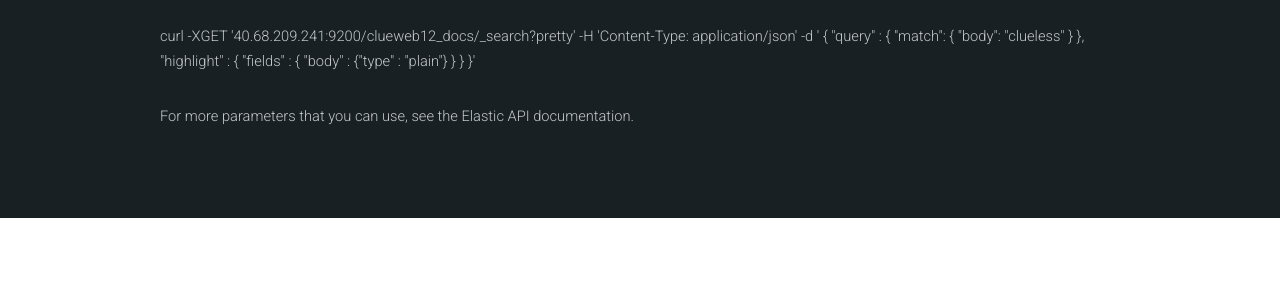
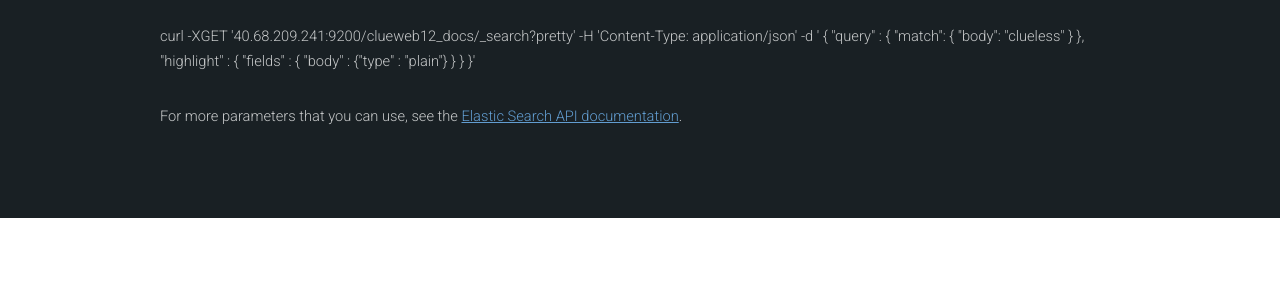
Before and after one commit to ekanou/dynamicsearch, a Jekyll site: the page built from clef-lab.html, in a window 1280 px wide and 900 px high, scrolled down 3866 px. Shown: the part 153-453 px from the top of the window. Built offline with Jekyll 4.4.1, drawn with Linux system fonts in a browser that asks for light colours.

Commit message:
minor edits

```diff
--- a/clef-lab.html
+++ b/clef-lab.html
@@ -145,7 +145,7 @@
                     }'
                 </p>
 
-                <p>For more parameters that you can use, see the Elastic API documentation.
+                <p>For more parameters that you can use, see the <a href="https://www.elastic.co/guide/en/elasticsearch/reference/current/search-search.html">Elastic Search API documentation</a>.
 
             </section>
 
```
